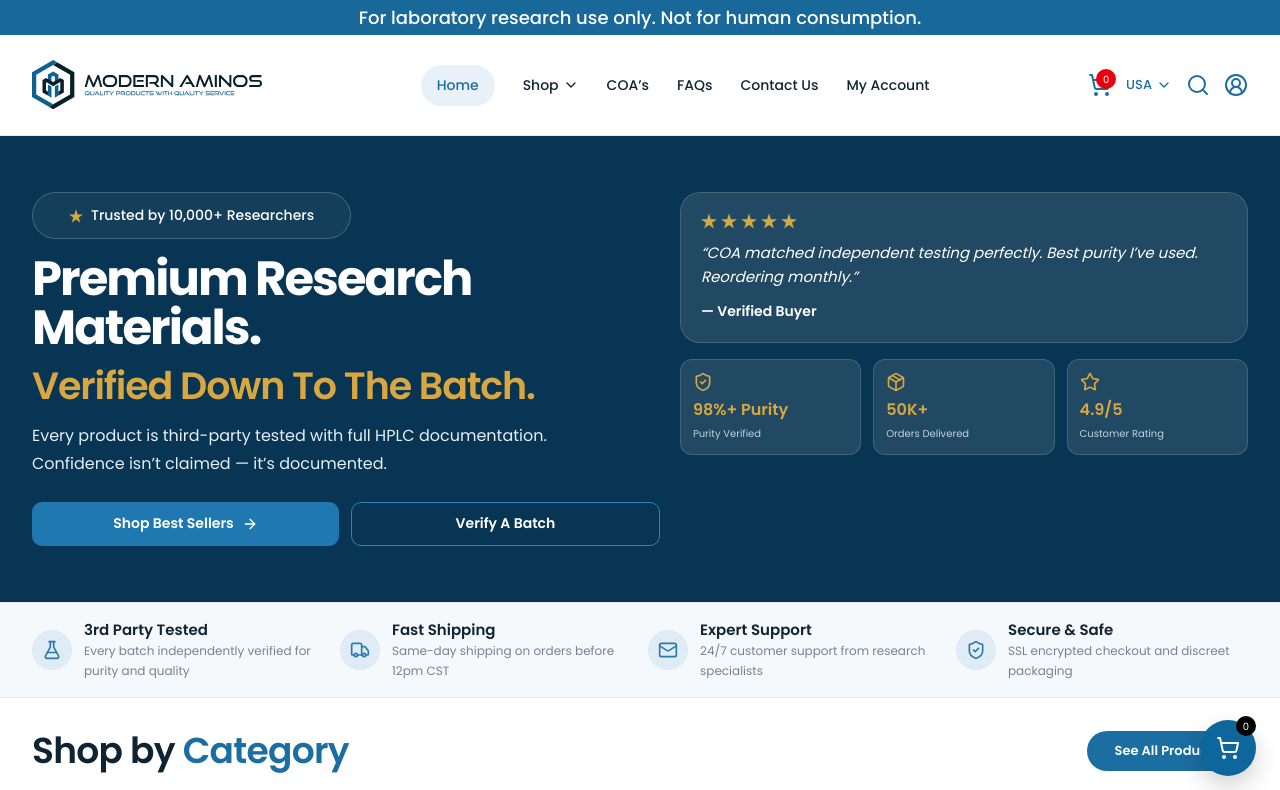
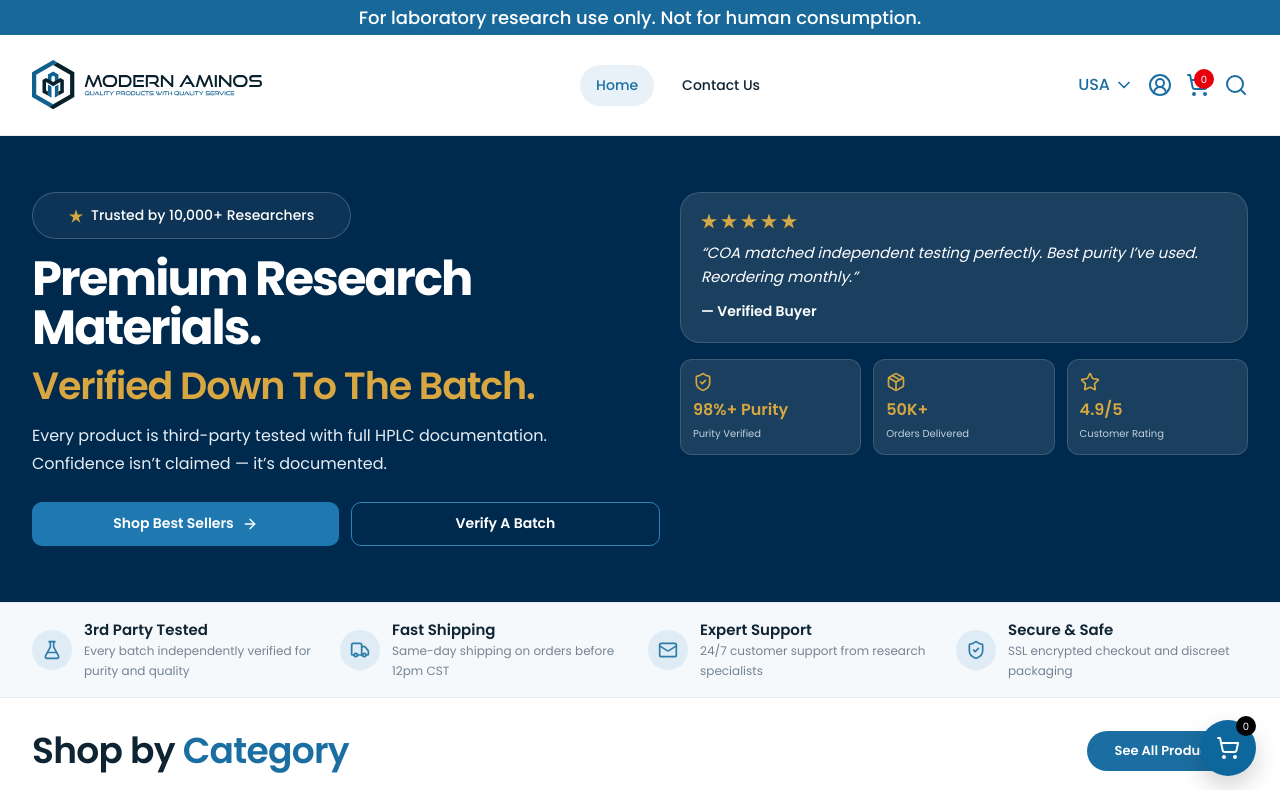
Before and after one commit to itx-z33shan/Modern-Aminos-Prototype, a React (Vite) app: page / in a window 1280 px wide. Shown: the top 790 px of the page. Built offline with nearby package versions, Linux system fonts and the light colour scheme.

Commit message:
link colors in footer has been aligned with requirement

```diff
--- a/src/App.jsx
+++ b/src/App.jsx
@@ -28,11 +28,8 @@ import { useEffect, useRef, useState } from "react";
 const pageData = {
   nav: [
     { label: "Home", active: true },
-    { label: "Shop", hasArrow: true },
-    { label: "COA’s" },
-    { label: "FAQs" },
     { label: "Contact Us" },
-    { label: "My Account" },
+
   ],
   hero: {
     badge: "Trusted by 10,000+ Researchers",
@@ -429,7 +426,13 @@ export default function App() {
             ))}
           </nav>
 
-          <div className="flex items-center gap-2 sm:gap-3.5">
+          <div className="flex items-center gap-4 sm:gap-3.5">
+            <button className="flex items-center gap-1 text-[12px] font-medium text-[#1b6ea1] sm:text-[16px]">
+              USA <ChevronDown className="h-5 w-5" />
+            </button>
+            <button className="text-[#1b6ea1]">
+              <CircleUserRound className="h-5 w-5 sm:h-6 sm:w-6" />
+            </button>
             <button className="relative text-[#1b6ea1]">
               <ShoppingCart className="h-5 w-5 sm:h-6 sm:w-6" />
               <span className="absolute -right-1 -top-1 grid h-4 w-4 place-items-center rounded-full bg-red-600 text-[8px] text-white sm:h-5 sm:w-5 sm:text-[10px]">
@@ -437,16 +440,8 @@ export default function App() {
               </span>
             </button>
 
-            <button className="flex items-center gap-1 text-[12px] font-medium text-[#1b6ea1] sm:text-[13px]">
-              USA <ChevronDown className="h-4 w-4" />
-            </button>
-
             <button className="text-[#1b6ea1]">
               <Search className="h-5 w-5 sm:h-6 sm:w-6" />
-            </button>
-
-            <button className="text-[#1b6ea1]">
-              <CircleUserRound className="h-5 w-5 sm:h-6 sm:w-6" />
             </button>
 
             <button
@@ -488,7 +483,7 @@ export default function App() {
 
       <main>
         {/* Hero */}
-        <section className="bg-[#083553] py-7 text-[#ffffff] sm:py-10 md:py-14">
+        <section className="bg-[#002a4d] py-7 text-[#ffffff] sm:py-10 md:py-14">
           <motion.div
             {...fadeInUp}
             className="mx-auto grid w-full max-w-[1280px] gap-5 px-4 sm:px-6 lg:grid-cols-[1.05fr_0.95fr] lg:px-8"
@@ -902,7 +897,7 @@ export default function App() {
       </main>
 
       {/* Footer */}
-      <footer className="bg-[#123F5A] text-white">
+      <footer className="bg-[#113b54] text-white">
         <div className="mx-auto w-full max-w-[1280px] px-4 pb-10 pt-12 sm:px-6 lg:px-8">
           <div className="grid gap-8 lg:grid-cols-[1.1fr_1fr_1.2fr]">
             <div>
@@ -922,8 +917,8 @@ export default function App() {
             <div className="grid gap-7 sm:grid-cols-2 lg:grid-cols-1">
               <div>
                 <p className="text-[18px] font-semibold">Contact Us</p>
-                <p className="mt-3 flex items-center gap-2 text-[13px] text-white/95">
-                  <Mail className="h-4 w-4" /> cs@modernaminos.com
+                <p className="mt-3 flex items-center gap-2 text-[13px] text-[#cc3366]">
+                  <Mail className="h-4 w-4 text-[#cc3366]" /> cs@modernaminos.com
                 </p>
               </div>
 
@@ -932,7 +927,7 @@ export default function App() {
                 {pageData.nav.map((item) => (
                   <p
                     key={item.label}
-                    className="mt-2 text-[13px] text-white/95"
+                    className="mt-2 text-[13px] text-[#cc3366]"
                   >
                     {item.label}
                   </p>
@@ -973,10 +968,18 @@ export default function App() {
           <div className="mt-8 flex flex-col items-center justify-between gap-5 text-[12px] text-white/90 lg:flex-row">
             <p>Copyright 2026, All Rights Reserved.</p>
             <div className="flex flex-wrap items-center justify-center gap-5">
-              <a href="#">Privacy Policy</a>
-              <a href="#">Refund Policy</a>
-              <a href="#">Terms & Conditions</a>
-              <a href="#">Terms of Service</a>
+              <a href="#" className="text-[#cc3366] hover:underline">
+                Privacy Policy
+              </a>
+              <a href="#" className="text-[#cc3366] hover:underline">
+                Refund Policy
+              </a>
+              <a href="#" className="text-[#cc3366] hover:underline">
+                Terms & Conditions
+              </a>
+              <a href="#" className="text-[#cc3366] hover:underline">
+                Terms of Service
+              </a>
             </div>
           </div>
         </div>
```
